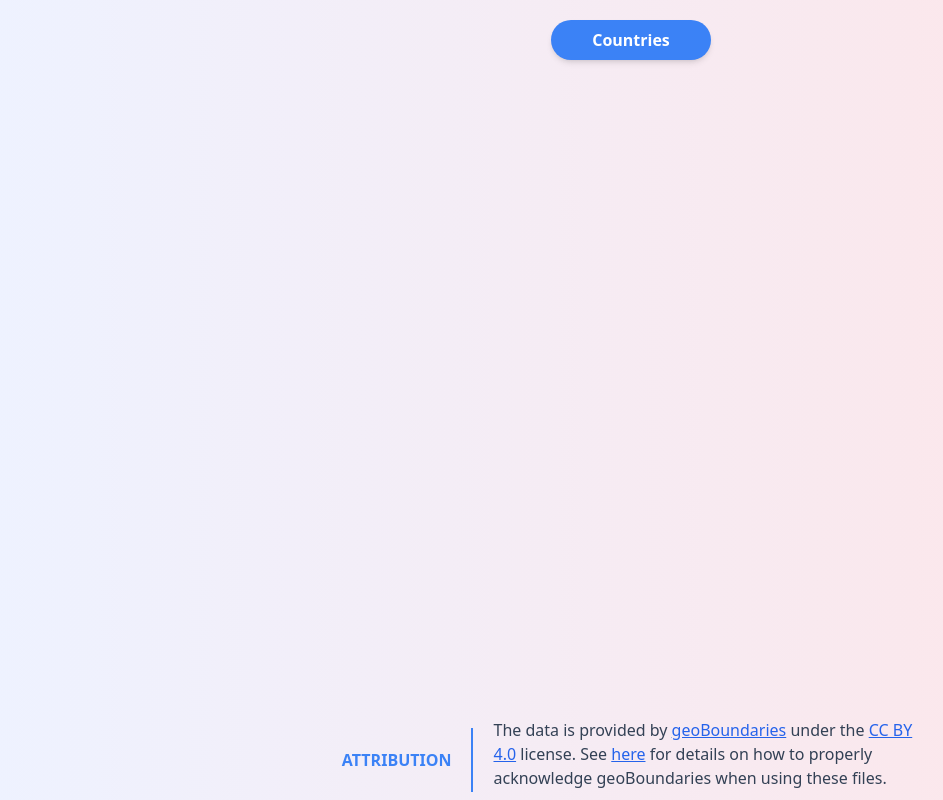
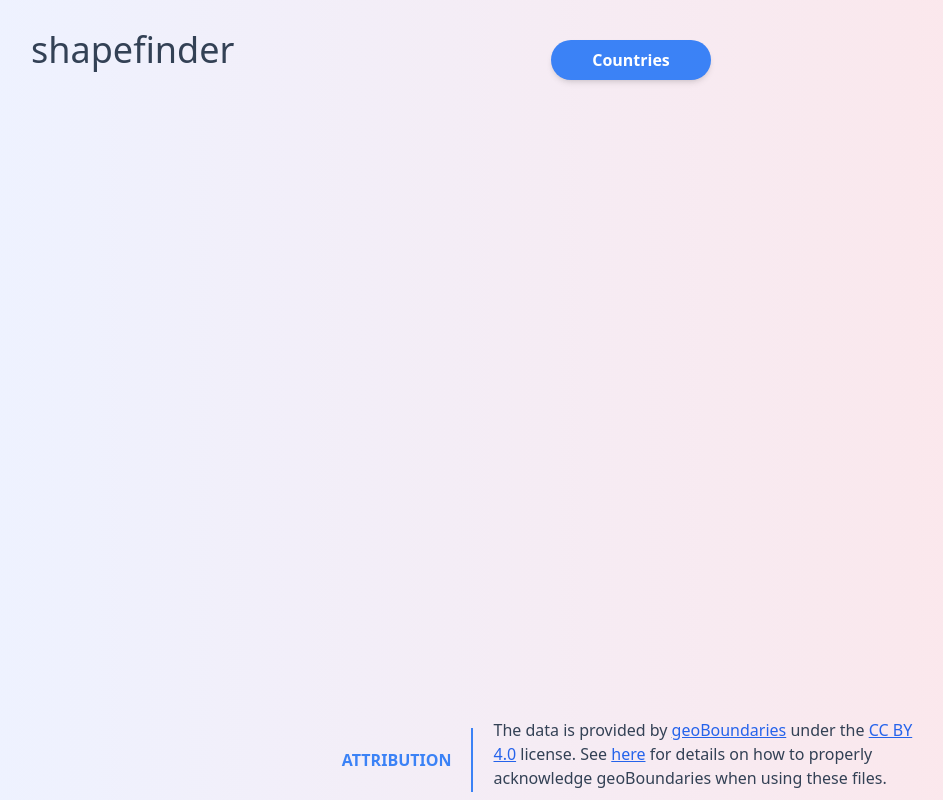
Before and after one commit to jonasViehweger/shapefinder, a Next.js app in the folder webapp/: page / in a window 1280 px wide. Shown: the whole page, without its empty margins (9-952 px from the left). Built offline with nearby package versions, Linux system fonts and the light colour scheme.

Commit message:
Added logo

```diff
--- a/webapp/app/layout.tsx
+++ b/webapp/app/layout.tsx
@@ -16,8 +16,13 @@ export default function RootLayout({
   return (
     <html lang="en">
       <body className="min-h-screen w-screen bg-gradient-to-r from-indigo-50 to-rose-100 flex flex-col">
-        <div className="bg-blue-500 hover:bg-blue-700 text-white font-bold py-2 w-40 mt-5 rounded-full mx-auto text-center shadow-md">
-          <Link href="/adm0">Countries</Link>
+        <div className="flex flex-row items-center mt-5">
+          <p className="font-sans font-light text-4xl absolute left-10 text-slate-700">
+            <Link href="/">shapefinder</Link>
+          </p>
+          <div className="bg-blue-500 hover:bg-blue-700 text-white font-bold py-2 w-40 mt-5 rounded-full mx-auto text-center shadow-md">
+            <Link href="/adm0">Countries</Link>
+          </div>
         </div>
         <section className="grow">{children}</section>
         <div className="flex flex-row justify-center items-center h-20">
```
